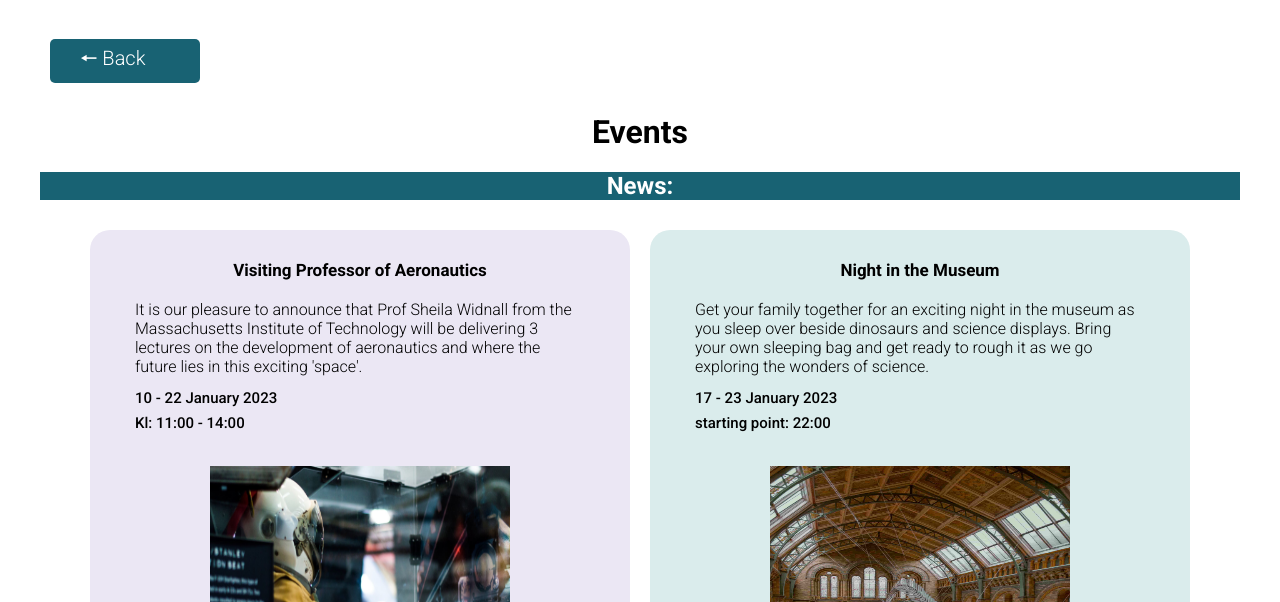
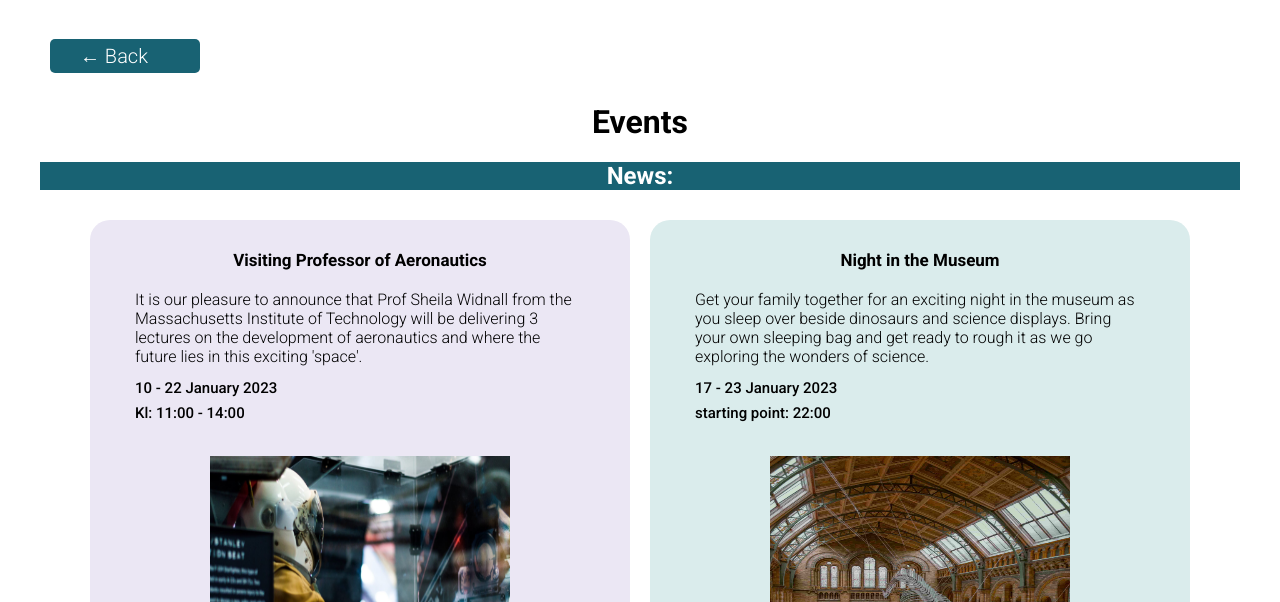
Before and after one commit to Winna95/2022-12-18_Semester-Project-1_CA_Winnie--rbek_fp, a plain HTML site: page events.html in a window 1280 px wide. Shown: the part 198-800 px from the top of the page. Drawn offline with Linux system fonts and the light colour scheme.

Commit message:
changes arrow in the back button

```diff
--- a/events.html
+++ b/events.html
@@ -46,7 +46,7 @@
       </div>
     </header>
     <main>
-      <a href="index.html" class="button-four">🠔 Back</a>
+      <a href="index.html" class="button-four">← Back</a>
 
       <h1>Events</h1>
       <h2>News:</h2>
```
Also changed, not shown: exhibition.html (+1 -1 lines), involve.html (+1 -1 lines).
